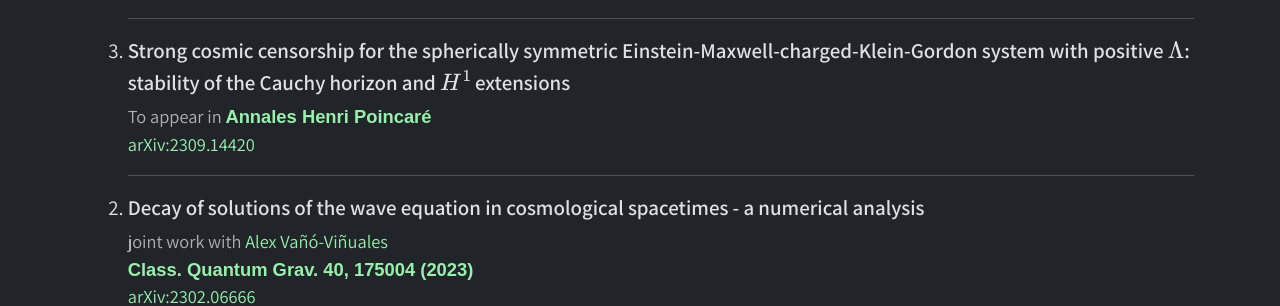
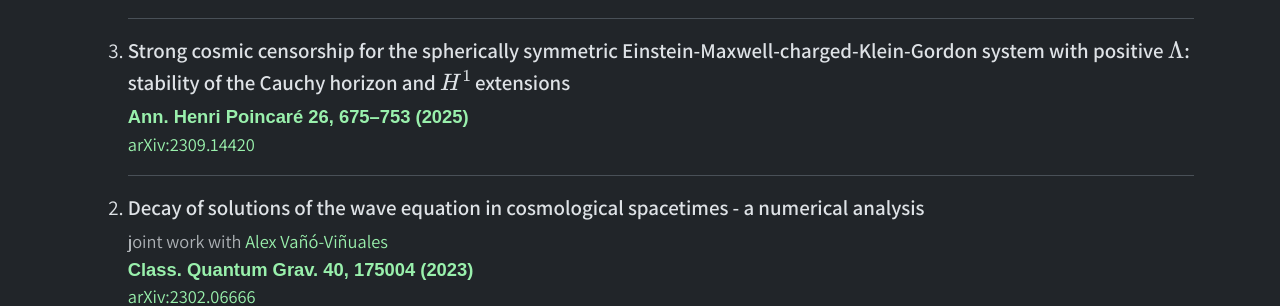
Before and after one commit to flavio-rossetti/flavio-rossetti.github.io, a Jekyll site: the page built from research.html, in a window 1280 px wide. Shown: the part 231-537 px from the top of the page. Built offline with Jekyll 4.4.1, drawn with Linux system fonts in a browser that asks for light colours; nearby versions of some CDN libraries; some web fonts are replaced; formulas are drawn with MathJax 3.

Commit message:
journal ref update

```diff
--- a/cv.html
+++ b/cv.html
@@ -57,7 +57,7 @@ description: Flavio Rossetti is a postdoctoral research fellow at GSSI, in L'Aqu
     </li>
     <li class="li-callout-left" style="border-left-color: #F0DB99 !important;">
       <div class="fontweight600">Visiting student research collaborator, department of mathematics
-        <div class="small"><a target="_blank" href="https://www.math.princeton.edu/">Princeton university</a></div>
+        <div class="small"><a target="_blank" href="https://www.math.princeton.edu/">Princeton University</a></div>
       </div>
       <div class="small text-end"><span class="text-nowrap">Nov 2023-</span><span class="text-nowrap">Apr 2024</span></div>
     </li>
--- a/research.html
+++ b/research.html
@@ -24,7 +24,7 @@ description: Flavio Rossetti is a postdoctoral research fellow at GSSI, in L'Aqu
     </li>
     <li class="border-bottom li-padding">
       <div class="fontweight600">Strong cosmic censorship for the spherically symmetric Einstein-Maxwell-charged-Klein-Gordon system with positive \( \Lambda \): stability of the Cauchy horizon and \( H^1 \) extensions</div>
-      <div class="small"><span class="text-muted">To appear in </span><a target="_blank" class="main_color text-decoration-none rounded" href="https://doi.org/10.1007/s00023-024-01454-x"><b>Annales Henri Poincaré</b></a></div>
+      <div class="small"><a target="_blank" class="main_color text-decoration-none rounded" href="https://doi.org/10.1007/s00023-024-01454-x"><b>Ann. Henri Poincaré 26, 675–753 (2025)</b></a></div>
       <div  class="small">
         <a target="_blank" class="main_color text-decoration-none rounded" href="https://arxiv.org/abs/2309.14420">
         <span>arXiv:2309.14420</span>
```
